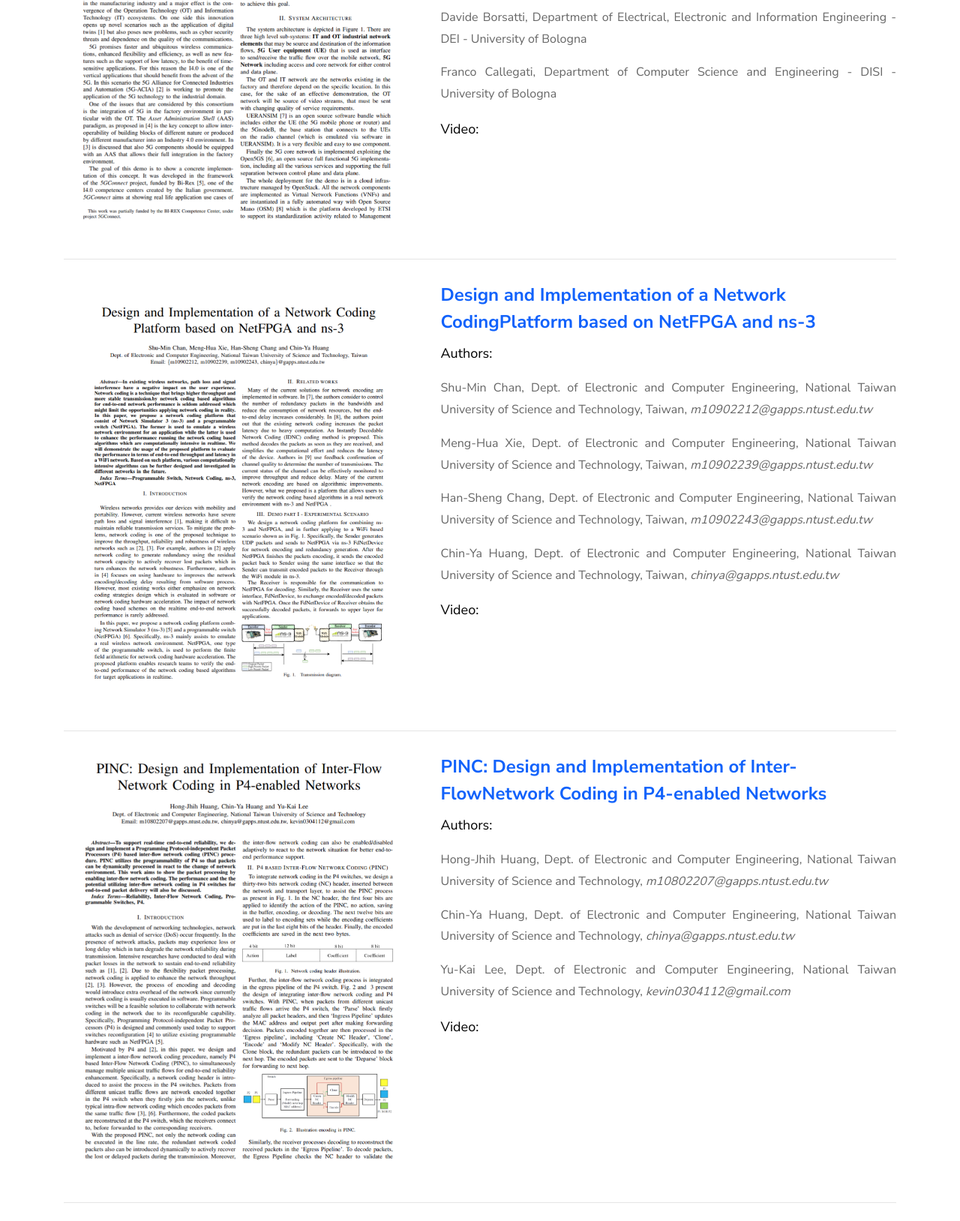
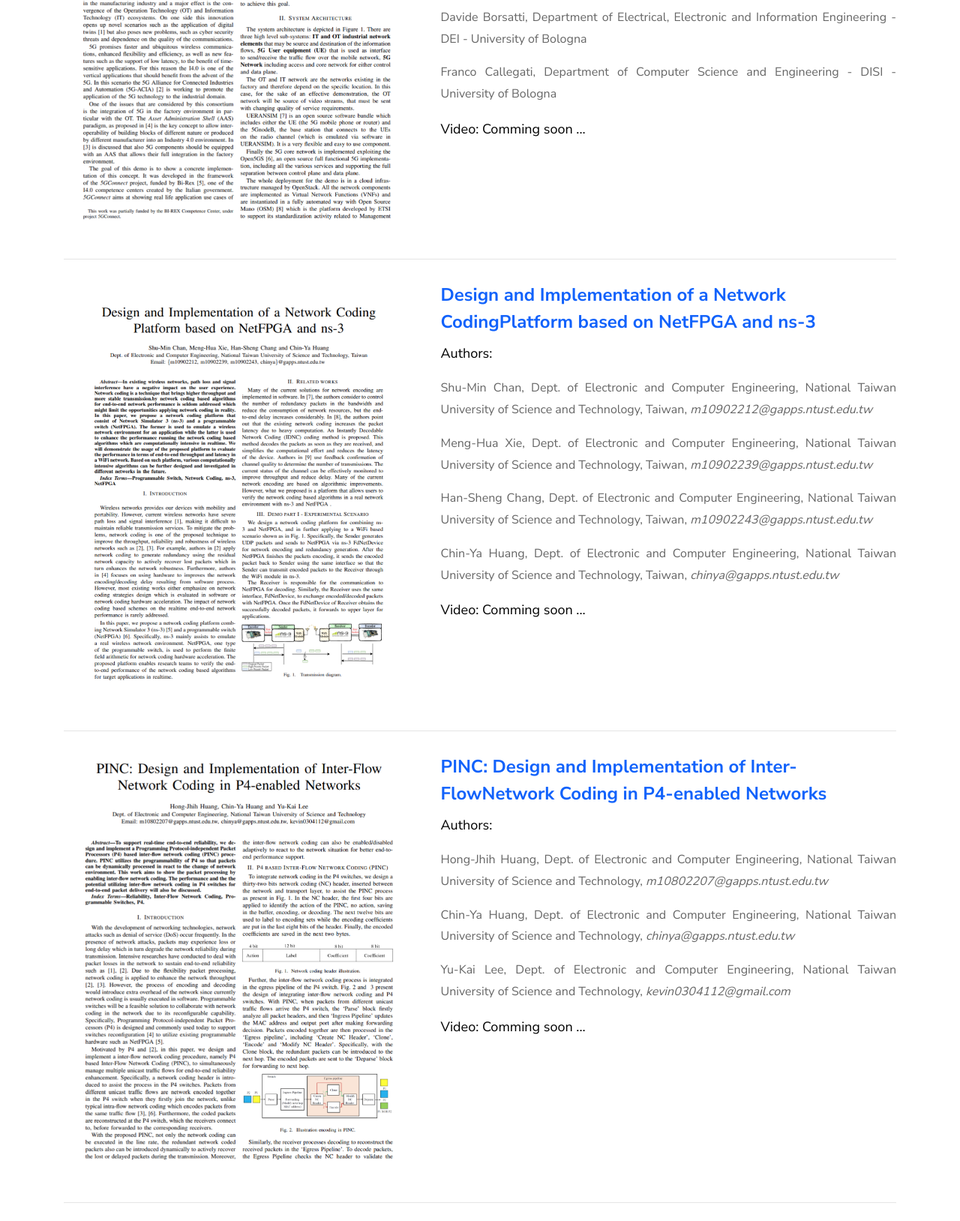
Before and after one commit to demossdn2021/demossdn2021.github.io, a website: page index.html in a window 1280 px wide. Shown: the part 2972-4600 px from the top of the page at 75% size. Drawn offline with Linux system fonts and the light colour scheme; files whose address does not match are found by name.

Commit message:
update video status comming soon

```diff
--- a/index.html
+++ b/index.html
@@ -281,7 +281,7 @@
 									<p>Giacomo Tontini, Centre for Industrial ICT Research - CIRI ICT - University of Bologna</p>
 									<p>Davide Borsatti, Department of Electrical, Electronic and Information Engineering - DEI - University of Bologna</p>
 									<p>Franco Callegati, Department of Computer Science and Engineering - DISI - University of Bologna</p>
-									<p class="location"><b>Video:</b></p>
+									<p class="location"><b>Video: Comming soon ...</b></p>
 									<!-- <h3 class="speaker-name">&mdash; <a href="#">Ryan Thompson</a> <span
 												class="position">Founder of Wordpress</span></h3> -->
 								</div>
@@ -323,7 +323,7 @@
 									<p>Meng-Hua Xie, Dept. of Electronic and Computer Engineering, National Taiwan University of Science and Technology, Taiwan, <i>m10902239@gapps.ntust.edu.tw</i></p>
 									<p>Han-Sheng Chang, Dept. of Electronic and Computer Engineering, National Taiwan University of Science and Technology, Taiwan, <i>m10902243@gapps.ntust.edu.tw</i></p>
 									<p>Chin-Ya Huang, Dept. of Electronic and Computer Engineering, National Taiwan University of Science and Technology, Taiwan, <i>chinya@gapps.ntust.edu.tw</i></p>
-									<p class="location"><b>Video:</b></p>
+									<p class="location"><b>Video: Comming soon ...</b></p>
 									<!-- <h3 class="speaker-name">&mdash; <a href="#">Ryan Thompson</a> <span
 												class="position">Founder of Wordpress</span></h3> -->
 								</div>
@@ -364,7 +364,7 @@
 									<p>Hong-Jhih Huang, Dept. of Electronic and Computer Engineering, National Taiwan University of Science and Technology, <i>m10802207@gapps.ntust.edu.tw</i></p>
 									<p>Chin-Ya Huang, Dept. of Electronic and Computer Engineering, National Taiwan University of Science and Technology, <i>chinya@gapps.ntust.edu.tw</i></p>
 									<p>Yu-Kai Lee, Dept. of Electronic and Computer Engineering, National Taiwan University of Science and Technology, <i>kevin0304112@gmail.com</i></p>
-									<p class="location"><b>Video:</b></p>
+									<p class="location"><b>Video: Comming soon ...</b></p>
 									<!-- <h3 class="speaker-name">&mdash; <a href="#">Ryan Thompson</a> <span
 												class="position">Founder of Wordpress</span></h3> -->
 								</div>
@@ -408,7 +408,7 @@
 									<p>Llu´ıs Gifre, Telefonica I+D, ‡Centre Tecnologic de Telecomunicacions de Catalunya (CTTC/CERCA), Castelldefels, Spain</p>
 									<p>Ricard Vilalta, Telefonica I+D, ‡Centre Tecnologic de Telecomunicacions de Catalunya (CTTC/CERCA), Castelldefels, Spain</p>
 									<p>Peer Stritzinger, Peer Stritzinger GmbH, Germany</p>
-									<p class="location"><b>Video:</b></p>
+									<p class="location"><b>Video: Comming soon ...</b></p>
 									<!-- <h3 class="speaker-name">&mdash; <a href="#">Ryan Thompson</a> <span
 												class="position">Founder of Wordpress</span></h3> -->
 								</div>
@@ -451,7 +451,7 @@
 									<p>Paulo Simões, University of Coimbra, CISUC, DEICoimbra, Portugal, <i>psimoes@dei.uc.pt</i></p>
 									<p>Miguel Freitas, Altice Labs, EITAveiro, Portugal, <i>miguel-r-freitas@alticelabs.com</i></p>
 									<p>Rui Calé, Altice Labs, EITAveiro, Portugal, <i>cale@alticelabs.com</i></p>
-									<p class="location"><b>Video:</b></p>
+									<p class="location"><b>Video: Comming soon ...</b></p>
 									<!-- <h3 class="speaker-name">&mdash; <a href="#">Ryan Thompson</a> <span
 												class="position">Founder of Wordpress</span></h3> -->
 								</div>
```
